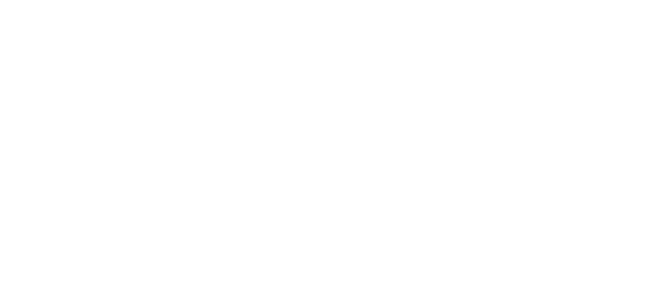
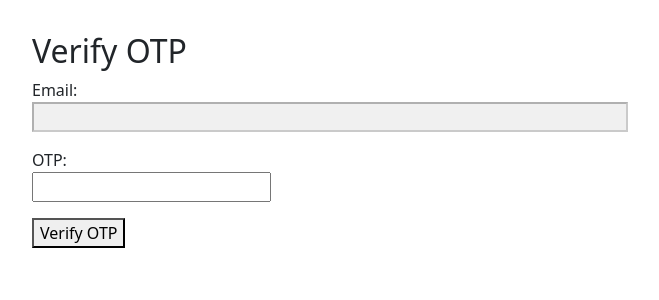
Before and after one commit to VeriCapture-source-codes/VeriCapture-in-progress, a React (Vite) app: page /verify-otp in a window 1280 px wide. Before the commit this address had no page. Shown: the top 300 px of the page, without its empty margins (310-969 px from the left). Built offline with nearby package versions, Linux system fonts and the light colour scheme.

Commit message:
post added

```diff
--- a/src/Register.jsx
+++ b/src/Register.jsx
@@ -112,7 +112,10 @@
               {isSubmitting ? 'Registering...' : 'Register'}
             </button>
           </div>
+          <span>Forgot password? </span><a href='./request-password-reset-otp'>change password</a>
           {message && <p style={{ marginTop: '1rem', color: 'crimson' }}>{message}</p>}
+
+
         </form>
       </div>
       <div className="col-3"></div>
--- /dev/null
+++ b/src/RequestPasswordOtp.jsx
@@ -0,0 +1,92 @@
+import React, { useState } from 'react';
+import { useNavigate } from 'react-router-dom'; // navigate
+import { apiRequest } from './utils/api'; // your fetch based apiRequest
+
+function RequestPasswordOtp() {
+  const navigate = useNavigate();
+  const [form, setForm] = useState({
+    emailOrUsername: '',
+  });
+
+  const [message, setMessage] = useState('');
+  const [isSubmitting, setIsSubmitting] = useState(false);
+
+  const handleChange = (e) => {
+    const { name, value } = e.target;
+    setForm((prev) => ({
+      ...prev,
+      [name]: value,
+    }));
+  };
+
+  const handleSubmit = async (e) => {
+    e.preventDefault();
+    setMessage('');
+
+    if (!form.emailOrUsername) {
+      setMessage('Please fill in all fields.');
+      return;
+    }
+
+    setIsSubmitting(true);
+    try {
+      const data = await apiRequest({
+        method: 'POST',
+        route: '/users/password-reset-otp',
+        body: {
+          email: form.emailOrUsername,
+        },
+      });
+
+      console.log('Request OTP Response:', data);
+
+      if (data.success) {   // ✅ Only check if success === true
+        setMessage('Request successful! Redirecting...');
+        setTimeout(() => {
+          // ✅ Correct redirect
+          navigate(`/verify-otp?email=${encodeURIComponent(form.emailOrUsername)}`);
+        }, 1000);
+      } else {
+        setMessage(data.message || 'Request failed.');
+      }
+    } catch (error) {
+      setMessage('An unexpected error occurred.');
+    } finally {
+      setIsSubmitting(false);
+    }
+  };
+
+  return (
+    <div style={{ padding: '2rem' }}>
+      <div className="row">
+        <div className="col-3"></div>
+        <div className="col-6">
+          <h2>Request OTP</h2>
+          <form onSubmit={handleSubmit} className="form-group">
+            <div>
+              <label>Email </label><br />
+              <input
+                type="text"
+                name="emailOrUsername"
+                value={form.emailOrUsername}
+                onChange={handleChange}
+                required
+              />
+            </div>
+
+            <div style={{ marginTop: '1rem' }}>
+              <button type="submit" disabled={isSubmitting}>
+                {isSubmitting ? 'Requesting...' : 'Request'}
+              </button>
+            </div>
+
+            {message && <p style={{ marginTop: '1rem', color: 'crimson' }}>{message}</p>}
+          </form>
+        </div>
+        <div className="col-3"></div>
+      </div>
+    </div>
+  );
+}
+
+export default RequestPasswordOtp;
--- /dev/null
+++ b/src/VerifyResetOtp.jsx
@@ -0,0 +1,105 @@
+import React, { useState } from 'react';
+import { useNavigate, useLocation } from 'react-router-dom';
+import { apiRequest } from './utils/api';
+
+function VerifyResetOtp() {
+  const location = useLocation();
+  const params = new URLSearchParams(location.search);
+  const email = params.get('email'); // get email from query param
+
+  const navigate = useNavigate();
+  const [form, setForm] = useState({
+    otp: '',
+  });
+
+  const [message, setMessage] = useState('');
+  const [isSubmitting, setIsSubmitting] = useState(false);
+
+  const handleChange = (e) => {
+    const { name, value } = e.target;
+    setForm((prev) => ({
+      ...prev,
+      [name]: value,
+    }));
+  };
+
+  const handleSubmit = async (e) => {
+    e.preventDefault();
+    setMessage('');
+
+    if (!form.otp) {
+      setMessage('Please enter the OTP.');
+      return;
+    }
+
+    setIsSubmitting(true);
+    try {
+      const data = await apiRequest({
+        method: 'POST',
+        route: '/users/verify-otp', // ✅ fixed route
+        body: {
+          email,
+          OTP: form.otp,
+        },
+      });
+
+      console.log('Verify OTP Response:', data);
+
+      if (data.success) {
+        setMessage('OTP verified! Redirecting to login...');
+        setTimeout(() => {
+          navigate('/login'); // ✅ redirect to login page
+        }, 1000);
+      } else {
+        setMessage(data.message || 'OTP verification failed.');
+      }
+    } catch (error) {
+      setMessage('An unexpected error occurred.');
+      console.error(error);
+    } finally {
+      setIsSubmitting(false);
+    }
+  };
+
+  return (
+    <div style={{ padding: '2rem' }}>
+      <div className="row">
+        <div className="col-3"></div>
+        <div className="col-6">
+          <h2>Verify OTP</h2>
+          <form onSubmit={handleSubmit} className="form-group">
+            <div style={{ marginBottom: '1rem' }}>
+              <label>Email:</label><br />
+              <input
+                type="text"
+                value={email}
+                disabled
+                style={{ width: '100%', backgroundColor: '#f0f0f0' }}
+              />
+            </div>
+
+            <div style={{ marginBottom: '1rem' }}>
+              <label>OTP:</label><br />
+              <input
+                type="text"
+                name="otp"
+                value={form.otp}
+                onChange={handleChange}
+                required
+              />
+            </div>
+
+            <button type="submit" disabled={isSubmitting}>
+              {isSubmitting ? 'Verifying...' : 'Verify OTP'}
+            </button>
+
+            {message && <p style={{ marginTop: '1rem', color: 'crimson' }}>{message}</p>}
+          </form>
+        </div>
+        <div className="col-3"></div>
+      </div>
+    </div>
+  );
+}
+
+export default VerifyResetOtp;
--- a/src/main.jsx
+++ b/src/main.jsx
@@ -9,6 +9,8 @@
 import { QueryClient, QueryClientProvider } from '@tanstack/react-query';
 import Login from './Login';
 import UserProfile from './UserProfile';
+import RequestPasswordOtp from './RequestPasswordOtp';
+import VerifyResetOtp from './VerifyResetOtp';
 
 
 const queryClient = new QueryClient();
@@ -22,6 +24,10 @@
         <Route path="/register" element={<Register />} />
         <Route path="/login" element={<Login />} />
         <Route path="/profile" element={<UserProfile />} />
+        <Route path="/request-password-reset-otp" element={<RequestPasswordOtp />} />
+        <Route path="/verify-otp" element={<VerifyResetOtp />} />
+
+
 
       </Routes>
     </BrowserRouter>
```
